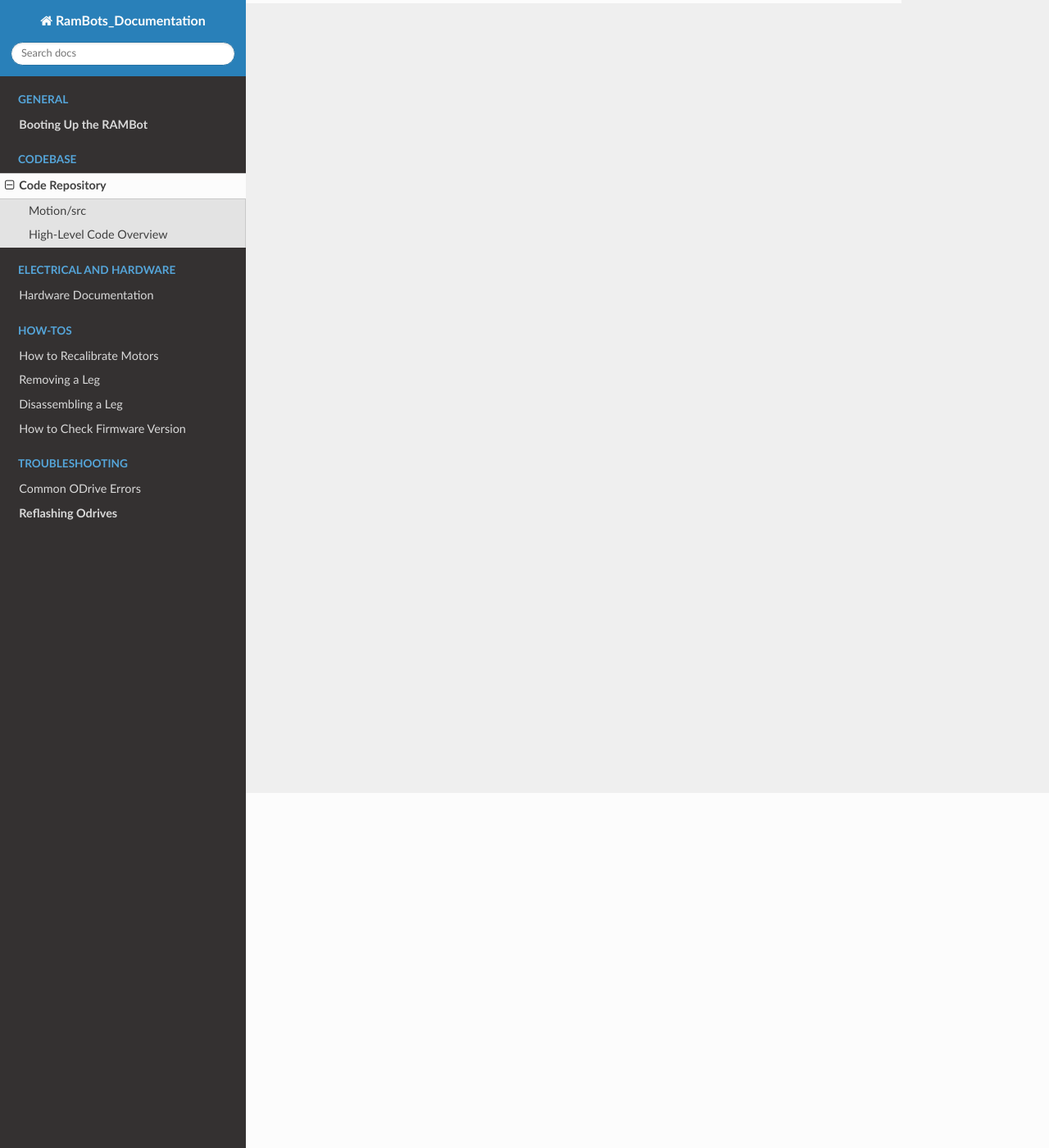
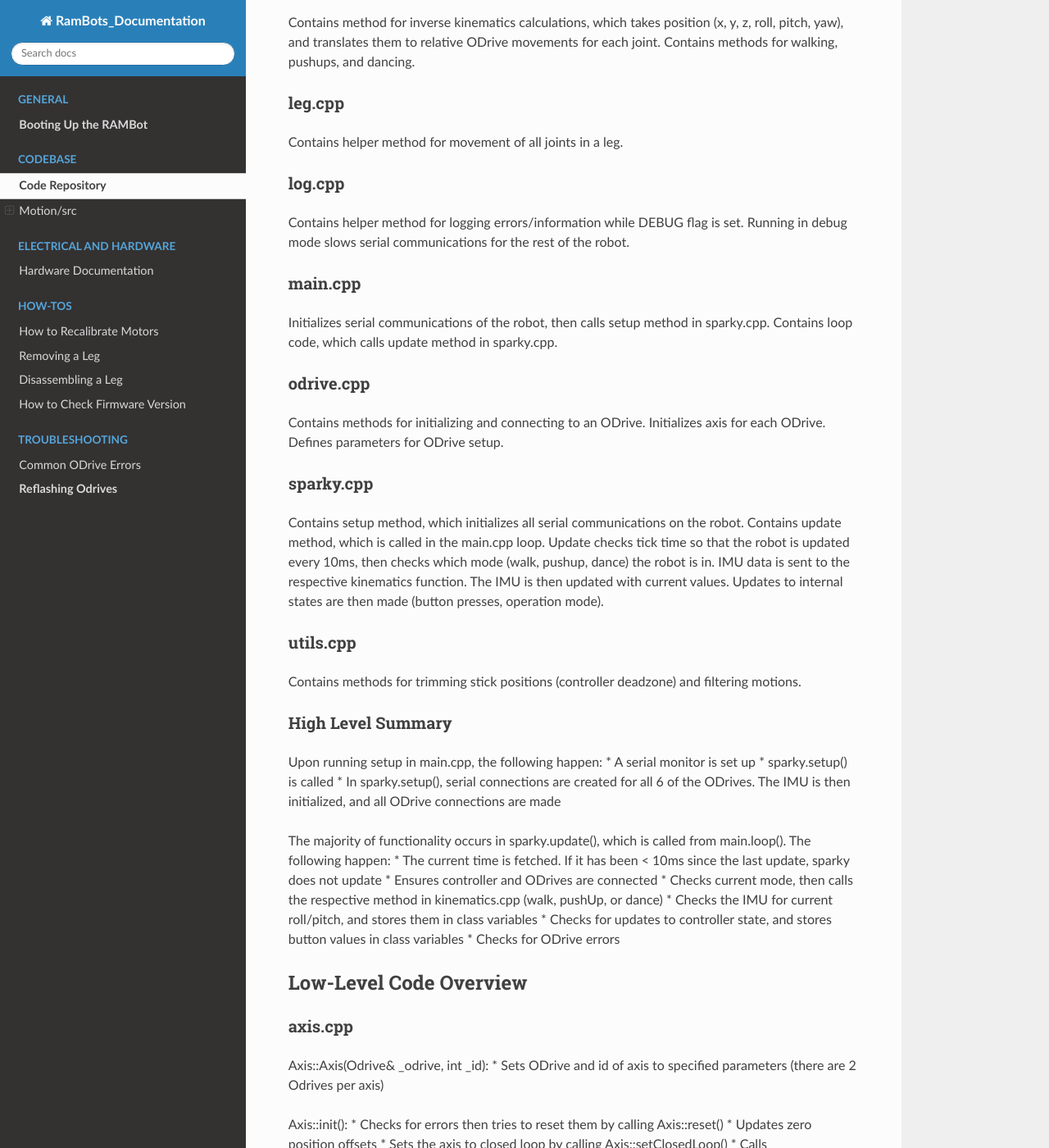
Before and after one commit to RAMBotsCSU/RamBots-Documentation, a Sphinx documentation site: the page built from source/codebase.rst, in a window 1280 px wide and 1400 px high, scrolled down 433 px. Shown: the whole window at 82% size. Built offline with Sphinx 7.4.7 and the Read the Docs theme 3.1.0, drawn with Linux system fonts in a browser that asks for light colours; some of the changed text lies outside the part shown.

Commit message:
codebase updated with current (incomplete) Motion/src documentation

```diff
--- a/source/codebase.rst
+++ b/source/codebase.rst
@@ -1,6 +1,179 @@
 Code Repository
 ================
 Motion/src
-----------
+==========
+
 High-Level Code Overview
 ------------------------
+
+axis.cpp
+~~~~~~~~
+
+Contains methods for initializing axis, fetching coordinates, and
+resetting ODrives. Contains method for sending position to ODrives.
+
+kinematics.cpp
+~~~~~~~~~~~~~~
+
+Contains method for inverse kinematics calculations, which takes
+position (x, y, z, roll, pitch, yaw), and translates them to relative
+ODrive movements for each joint. Contains methods for walking, pushups,
+and dancing.
+
+leg.cpp
+~~~~~~~
+
+Contains helper method for movement of all joints in a leg.
+
+log.cpp
+~~~~~~~
+
+Contains helper method for logging errors/information while DEBUG flag
+is set. Running in debug mode slows serial communications for the rest
+of the robot.
+
+main.cpp
+~~~~~~~~
+
+Initializes serial communications of the robot, then calls setup method
+in sparky.cpp. Contains loop code, which calls update method in
+sparky.cpp.
+
+odrive.cpp
+~~~~~~~~~~
+
+Contains methods for initializing and connecting to an ODrive.
+Initializes axis for each ODrive. Defines parameters for ODrive setup.
+
+sparky.cpp
+~~~~~~~~~~
+
+Contains setup method, which initializes all serial communications on
+the robot. Contains update method, which is called in the main.cpp loop.
+Update checks tick time so that the robot is updated every 10ms, then
+checks which mode (walk, pushup, dance) the robot is in. IMU data is
+sent to the respective kinematics function. The IMU is then updated with
+current values. Updates to internal states are then made (button
+presses, operation mode).
+
+utils.cpp
+~~~~~~~~~
+
+Contains methods for trimming stick positions (controller deadzone) and
+filtering motions.
+
+High Level Summary
+~~~~~~~~~~~~~~~~~~
+
+Upon running setup in main.cpp, the following happen: \* A serial
+monitor is set up \* sparky.setup() is called \* In sparky.setup(),
+serial connections are created for all 6 of the ODrives. The IMU is then
+initialized, and all ODrive connections are made
+
+The majority of functionality occurs in sparky.update(), which is called
+from main.loop(). The following happen: \* The current time is fetched.
+If it has been < 10ms since the last update, sparky does not update \*
+Ensures controller and ODrives are connected \* Checks current mode,
+then calls the respective method in kinematics.cpp (walk, pushUp, or
+dance) \* Checks the IMU for current roll/pitch, and stores them in
+class variables \* Checks for updates to controller state, and stores
+button values in class variables \* Checks for ODrive errors
+
+Low-Level Code Overview
+-----------------------
+
+.. _axis.cpp-1:
+
+axis.cpp
+~~~~~~~~
+
+Axis::Axis(Odrive& \_odrive, int \_id): \* Sets ODrive and id of axis to
+specified parameters (there are 2 Odrives per axis)
+
+Axis::init(): \* Checks for errors then tries to reset them by calling
+Axis::reset() \* Updates zero position offsets \* Sets the axis to
+closed loop by calling Axis::setClosedLoop() \* Calls Axis::fetchState()
+and logs the state of the axis \* Sends axis config to ODrives on each
+axis \* Checks if ODrive response has a nonzero length \* If the
+response length is nonzero, sending the axis config failed \* ODrive
+response is logged if setting the axis config failed
+
+Axis::fetchOffset(): \* Gets the position estimate of the odrive,
+converts it to a float, and stores it in offset
+
+Axis::reset(): \* Attempts to reset the ODrive by setting controller,
+enoder, motor, and general error flags to 0 \* Sends “sc:raw-latex:`\n`”
+to the ODrive, clearing communications (I presume this is short for
+serial clear, but I was unable to find it in the ODrive documentation)
+
+Axis::setClosedLoop(): \* Sends data to the ODrive, requesting closed
+loop state
+
+Axis::fetchState(): \* Returns an integer state of the ODrive’s control
+mode
+
+Axis::move(float pos): \* Checks if provided position is different from
+target position \* If positions are different, sets target position to
+pos, then sends targetPos + offset to the ODrive
+
+Axis::getOffset(): \* Returns the current offset from starting position
+
+Axis::fetchError(): \* Returns ODrive error as an integer
+
+Axis::setSpeed(float speed): \* Takes a float in, multiplies it by
+static GLOBAL_SPEED variable, then logs the calculated speed \* Sets
+speed of each axis of the ODrive to calculated speed
+
+.. _kinematics.cpp-1:
+
+kinematics.cpp
+~~~~~~~~~~~~~~
+
+Kinematics::translate(int leg, float xIn, float yIn, float zIn, float
+roll, float pitch, float yawIn) \* Inverse kinematics calculation that
+takes in the requested position of a leg, then outputs necessary
+hip/shoulder/knee angles \* Figure it out if you really need to. You
+probably don’t.
+
+Kinematics::walk(int RFB, int RLR, int LT, float IMUpitch, float
+IMUroll) \*
+
+Kinematics::pushUp(bool cross_press, bool triangle_press, float
+IMUpitch, float IMUroll) \* Checks if cross or triangle are pressed. If
+cross is pressed, all legs go down. If triangle is pressed, only the
+back legs go down. If both are pressed, all legs go down \* Corrects for
+roll and pitch based on IMU data, scaled by 0.3
+
+Kinematics::dance(bool up, bool down, bool left, bool right, float
+IMUpitch, float IMUroll) \* Loops through step 1-4 \* Based on the given
+D-pad input, chooses one of the following
+
+.. _leg.cpp-1:
+
+leg.cpp
+~~~~~~~
+
+.. _log.cpp-1:
+
+log.cpp
+~~~~~~~
+
+.. _main.cpp-1:
+
+main.cpp
+~~~~~~~~
+
+.. _odrive.cpp-1:
+
+odrive.cpp
+~~~~~~~~~~
+
+.. _sparky.cpp-1:
+
+sparky.cpp
+~~~~~~~~~~
+
+.. _utils.cpp-1:
+
+utils.cpp
+~~~~~~~~~
```
